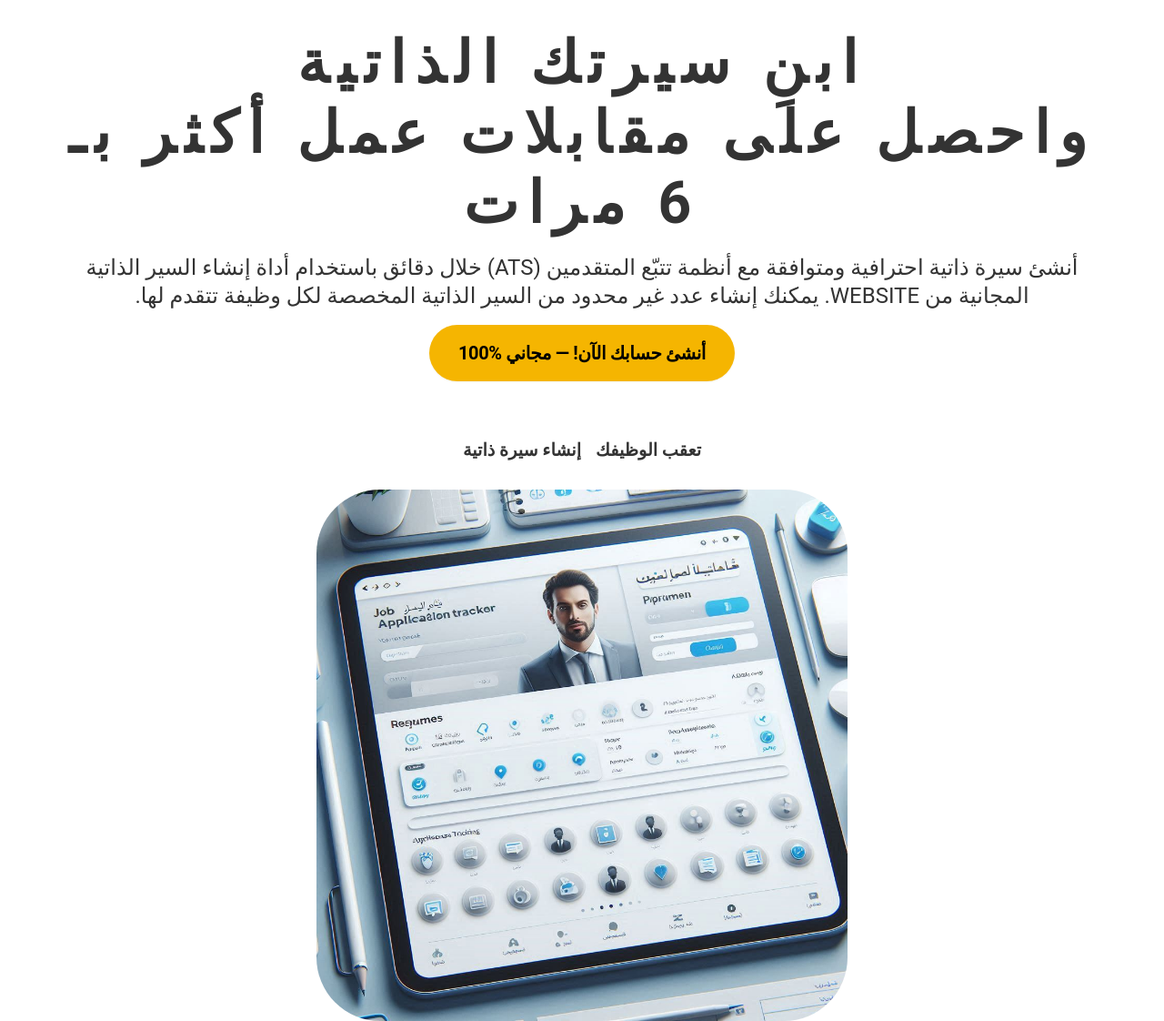
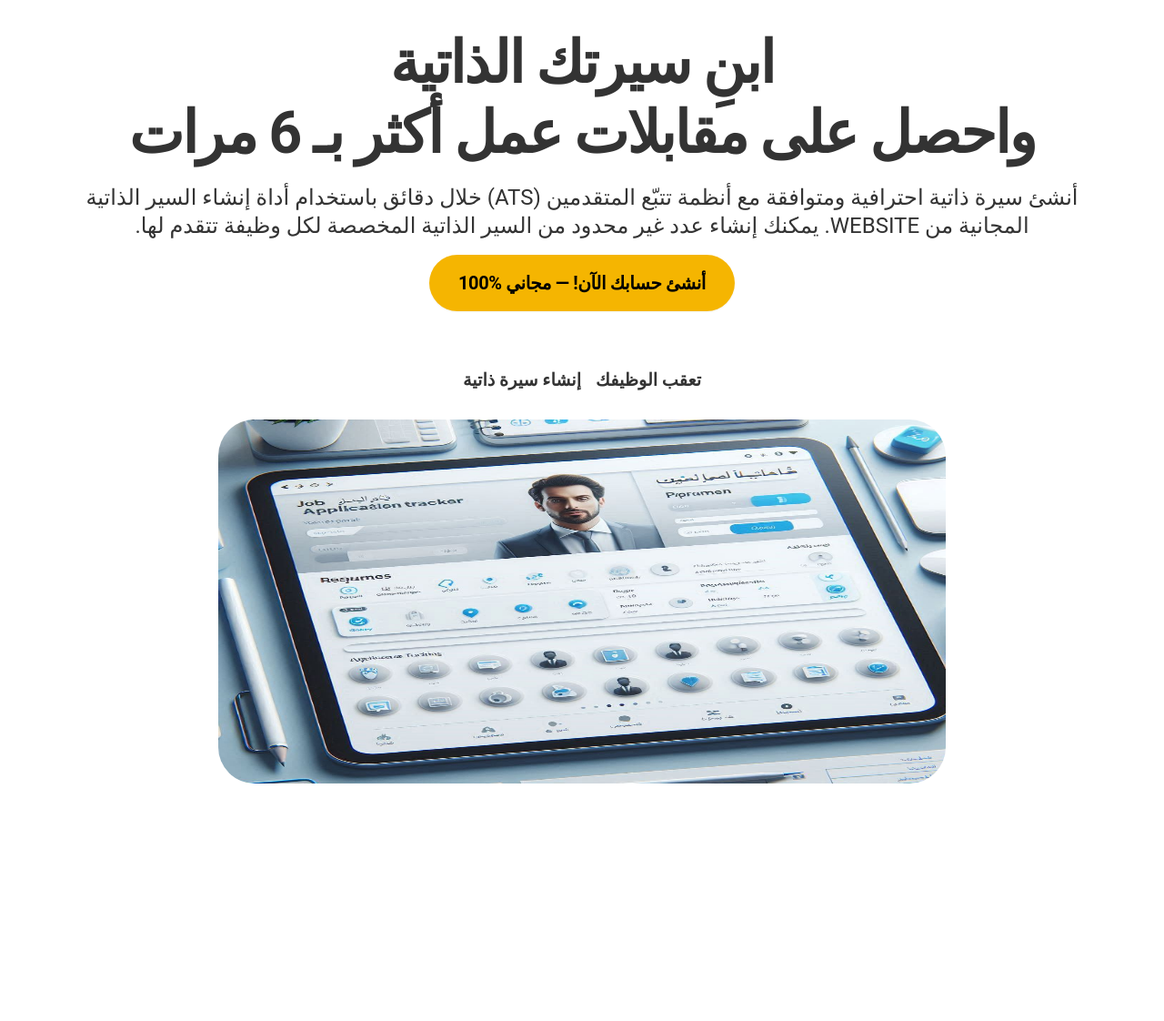
Before and after one commit to ahmed-alawlaqi25/JobApplicationTracker, a Flask app: page / in a window 1280 px wide. Shown: the part 70-1192 px from the top of the page at 91% size. After the commit the page ends 931 px from the top, so only its background shows below. Run offline with Flask 3, Linux system fonts and the light colour scheme; some libraries are stand-ins or nearby versions.

Commit message:
changed layout

```diff
--- a/app/static/style.css
+++ b/app/static/style.css
@@ -182,6 +182,9 @@ header {
 }
 
 /*hero-content*/
+.container .container {
+    height: 100vh;
+}
 
 .hero-content {
     text-align: center;
@@ -190,12 +193,13 @@ header {
     align-items: center;
     margin-bottom: 2rem;
     display: flex;
+
 }
 
 .hero-h1 {
     margin-top: 2rem;
     margin-bottom: 1rem;
-    letter-spacing: 10px;
+    letter-spacing: -2px;
     font-size: 4rem;
     line-height: 1.2;
 }
@@ -247,9 +251,9 @@ header {
 }
 
 .hero-image {
-    width: 50%;
-    height: 50%;
-    border-radius: 70px;
+    width: 800px;
+    height: 400px;
+    border-radius: 40px;
 
 
 }
--- a/app/templates/index.html
+++ b/app/templates/index.html
@@ -45,7 +45,7 @@
 </header>
 <!-- ========================= hero-section start ========================= -->
 <section id="home" class="hero-section">
-    <div class="container">
+    <div class="container hero">
         <div class="hero-content">
             <h1 class="hero-h1">ابنِ سيرتك الذاتية <br>واحصل على مقابلات عمل أكثر بـ 6 مرات</h1>
             <p class="hero-p">أنشئ سيرة ذاتية احترافية ومتوافقة مع أنظمة تتبّع المتقدمين (ATS) خلال دقائق باستخدام أداة إنشاء السير الذاتية المجانية من WEBSITE. يمكنك إنشاء عدد غير محدود من السير الذاتية المخصصة لكل وظيفة تتقدم لها.</p>
```
